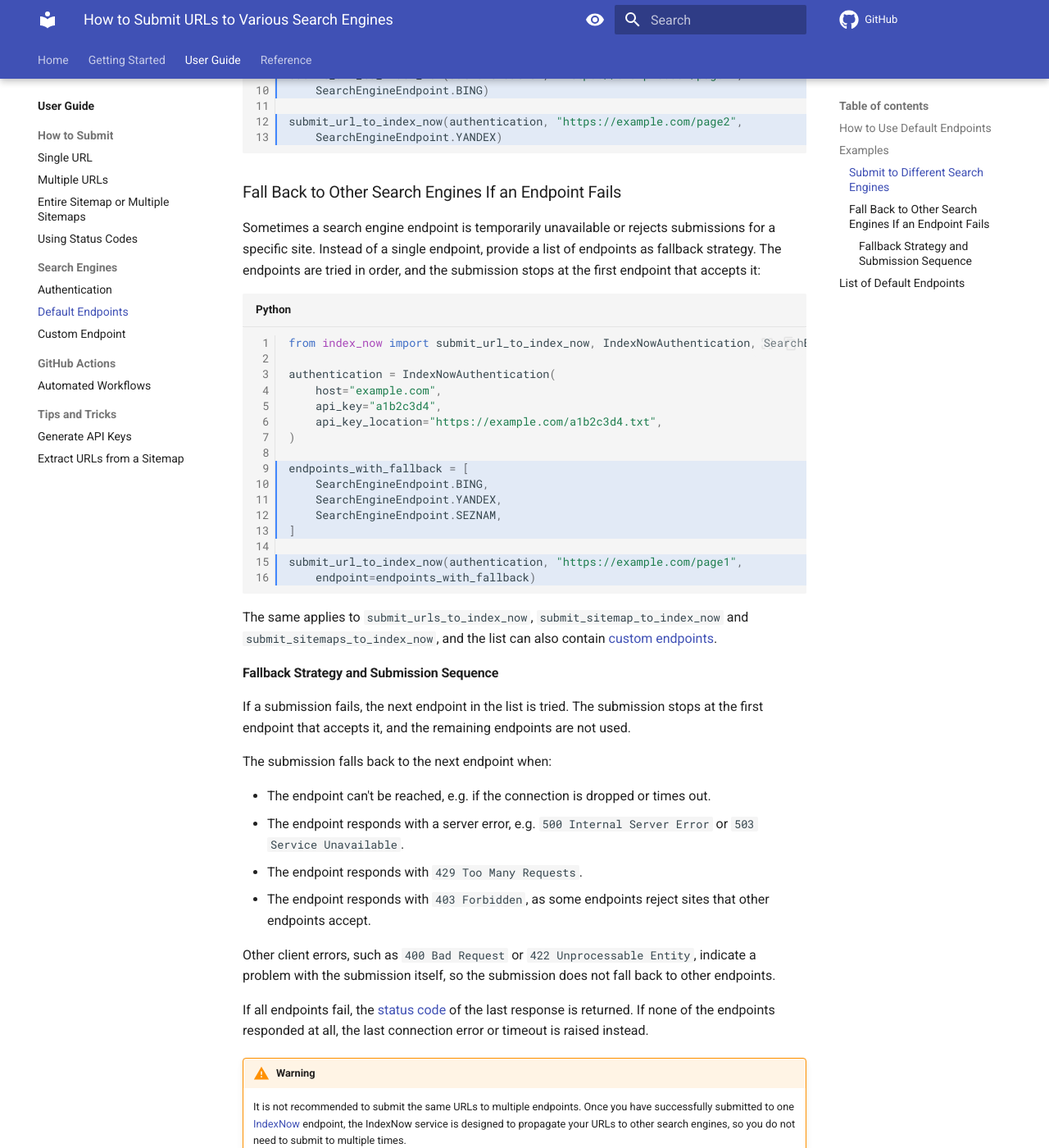
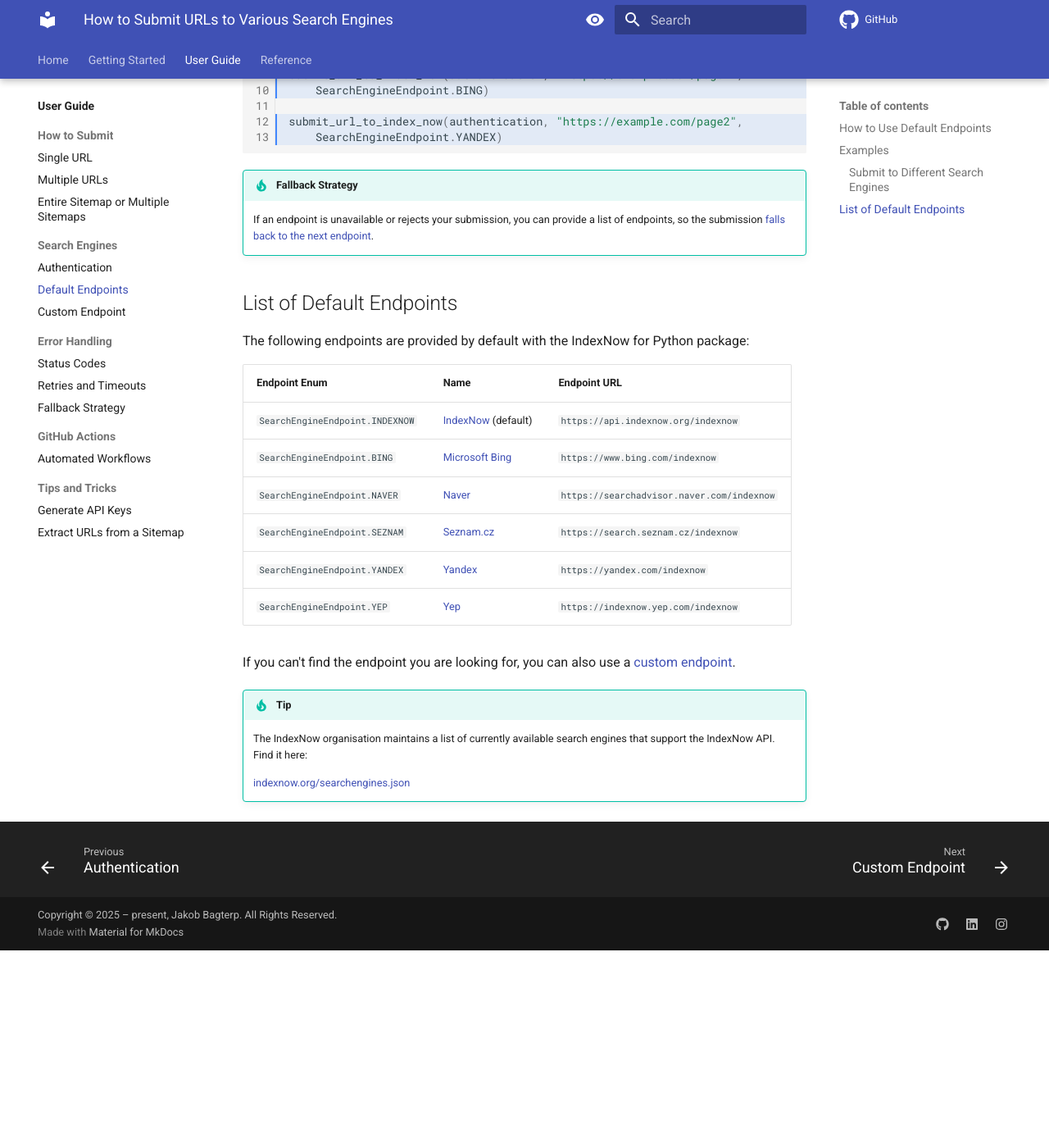
Before and after one commit to jakob-bagterp/index-now-for-python, an MkDocs documentation site: the page built from docs/user-guide/search-engines/default-endpoints.md, in a window 1280 px wide and 1400 px high, scrolled down 829 px. Shown: the whole window at 82% size. Built offline with MkDocs 1.6.1 and Material for MkDocs 9.7.7, drawn with Linux system fonts in a browser that asks for light colours; comment, search, counter and statistics services are not loaded; after the commit the page ends 1988 px from its top, so only the background shows below that.

Commit message:
Add Error Handling section to the user guide
Status codes, retries and timeouts, and the fallback strategy now have their
own pages under User Guide > Error Handling. The status codes page moved
from How to Submit, with a redirect from the old URL, and the fallback
section moved from Default Endpoints, which now links to it. Retries and
timeouts are documented, including the new retries parameter.

Co-Authored-By: Claude Opus 5.5 <noreply@anthropic.com>

````diff
--- a/docs/user-guide/search-engines/default-endpoints.md
+++ b/docs/user-guide/search-engines/default-endpoints.md
@@ -39,46 +39,8 @@ submit_url_to_index_now(authentication, "https://example.com/page2",
     SearchEngineEndpoint.YANDEX)
 ```
 
-### Fall Back to Other Search Engines If an Endpoint Fails
-Sometimes a search engine endpoint is temporarily unavailable or rejects submissions for a specific site. Instead of a single endpoint, provide a list of endpoints as fallback strategy. The endpoints are tried in order, and the submission stops at the first endpoint that accepts it:
-
-```python linenums="1" hl_lines="9-13 15-16"
-from index_now import submit_url_to_index_now, IndexNowAuthentication, SearchEngineEndpoint
-
-authentication = IndexNowAuthentication(
-    host="example.com",
-    api_key="a1b2c3d4",
-    api_key_location="https://example.com/a1b2c3d4.txt",
-)
-
-endpoints_with_fallback = [
-    SearchEngineEndpoint.BING,
-    SearchEngineEndpoint.YANDEX,
-    SearchEngineEndpoint.SEZNAM,
-]
-
-submit_url_to_index_now(authentication, "https://example.com/page1",
-    endpoint=endpoints_with_fallback)
-```
-
-The same applies to `submit_urls_to_index_now`, `submit_sitemap_to_index_now` and `submit_sitemaps_to_index_now`, and the list can also contain [custom endpoints](custom-endpoint.md).
-
-#### Fallback Strategy and Submission Sequence
-If a submission fails, the next endpoint in the list is tried. The submission stops at the first endpoint that accepts it, and the remaining endpoints are not used.
-
-The submission falls back to the next endpoint when:
-
-* The endpoint can't be reached, e.g. if the connection is dropped or times out.
-* The endpoint responds with a server error, e.g. `500 Internal Server Error` or `503 Service Unavailable`.
-* The endpoint responds with `429 Too Many Requests`.
-* The endpoint responds with `403 Forbidden`, as some endpoints reject sites that other endpoints accept.
-
-Other client errors, such as `400 Bad Request` or `422 Unprocessable Entity`, indicate a problem with the submission itself, so the submission does not fall back to other endpoints.
-
-If all endpoints fail, the [status code](../how-to-submit/status-codes.md) of the last response is returned. If none of the endpoints responded at all, the last connection error or timeout is raised instead.
-
-!!! warning
-    It is not recommended to submit the same URLs to multiple endpoints. Once you have successfully submitted to one [IndexNow](https://www.indexnow.org) endpoint, the IndexNow service is designed to propagate your URLs to other search engines, so you do not need to submit to multiple times.
+!!! tip "Fallback Strategy"
+    If an endpoint is unavailable or rejects your submission, you can provide a list of endpoints, so the submission [falls back to the next endpoint](../error-handling/fallback-strategy.md).
 
 ## List of Default Endpoints
 The following endpoints are provided by default with the IndexNow for Python package:
--- a/mkdocs.yml
+++ b/mkdocs.yml
@@ -25,11 +25,14 @@ nav:
       - Single URL: user-guide/how-to-submit/single-url.md
       - Multiple URLs: user-guide/how-to-submit/multiple-urls.md
       - Entire Sitemap or Multiple Sitemaps: user-guide/how-to-submit/sitemap.md
-      - Using Status Codes: user-guide/how-to-submit/status-codes.md
     - Search Engines:
       - Authentication: user-guide/search-engines/authentication.md
       - Default Endpoints: user-guide/search-engines/default-endpoints.md
       - Custom Endpoint: user-guide/search-engines/custom-endpoint.md
+    - Error Handling:
+      - Status Codes: user-guide/error-handling/status-codes.md
+      - Retries and Timeouts: user-guide/error-handling/retries-and-timeouts.md
+      - Fallback Strategy: user-guide/error-handling/fallback-strategy.md
     - GitHub Actions:
       - Automated Workflows: user-guide/github-actions/automated-workflows.md
     - Tips and Tricks:
@@ -188,6 +191,7 @@ plugins:
           - assets/_mkdocstrings.css
   - redirects:
       redirect_maps:
+        user-guide/how-to-submit/status-codes.md: user-guide/error-handling/status-codes.md
 
 exclude_docs: |
   /requirements.txt
````
Also changed, not shown: docs/user-guide/error-handling/fallback-strategy.md (added, +51 -0 lines), docs/user-guide/error-handling/retries-and-timeouts.md (added, +42 -0 lines), docs/user-guide/error-handling/status-codes.md (renamed from docs/user-guide/how-to-submit/status-codes.md, +4 -1 lines), docs/user-guide/index.md (+6 -0 lines), docs/user-guide/search-engines/custom-endpoint.md (+1 -1 lines).
